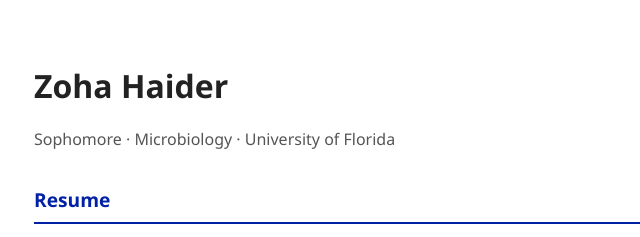
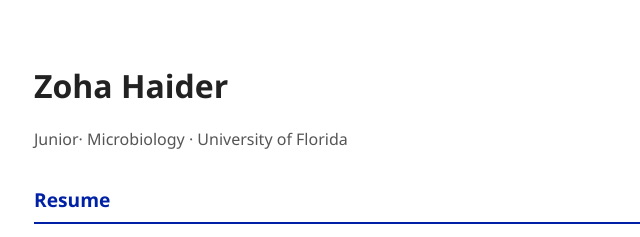
Before and after one commit to Fz96tw/zoha-haider, a plain HTML site: page index.html in a window 1280 px wide. Shown: the top 237 px of the page, 206-846 px from the left. Drawn offline with Linux system fonts and the light colour scheme.

Commit message:
fix: update subtitle to reflect correct academic year

```diff
--- a/index.html
+++ b/index.html
@@ -80,7 +80,7 @@
 <body>
 
   <h1>Zoha Haider</h1>
-  <p class="subtitle">Sophomore &middot; Microbiology &middot; University of Florida</p>
+  <p class="subtitle">Junior&middot; Microbiology &middot; University of Florida</p>
 
   <h2>Resume</h2>
   <p><a href="Zoha%20Haider%20resume%202026.pdf" target="_blank">View Resume (PDF)</a></p>
```
